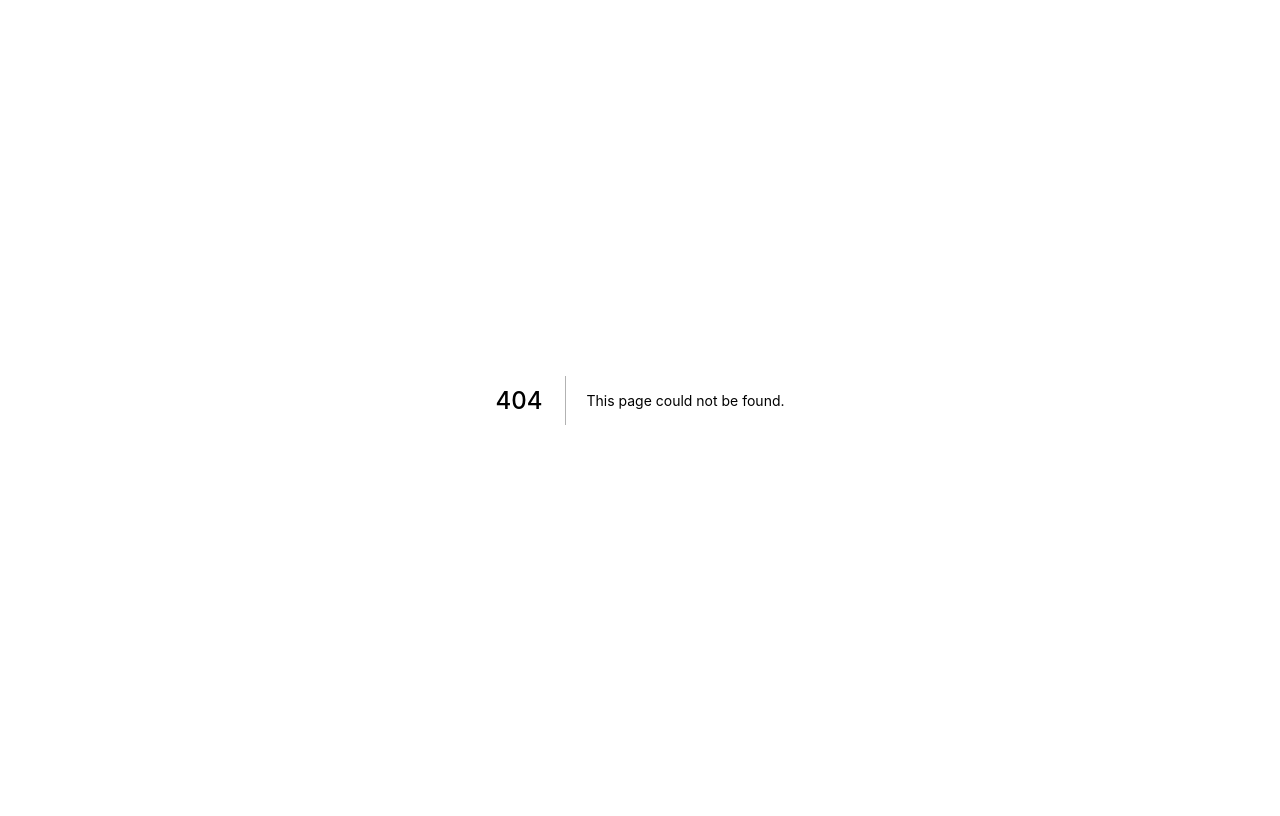
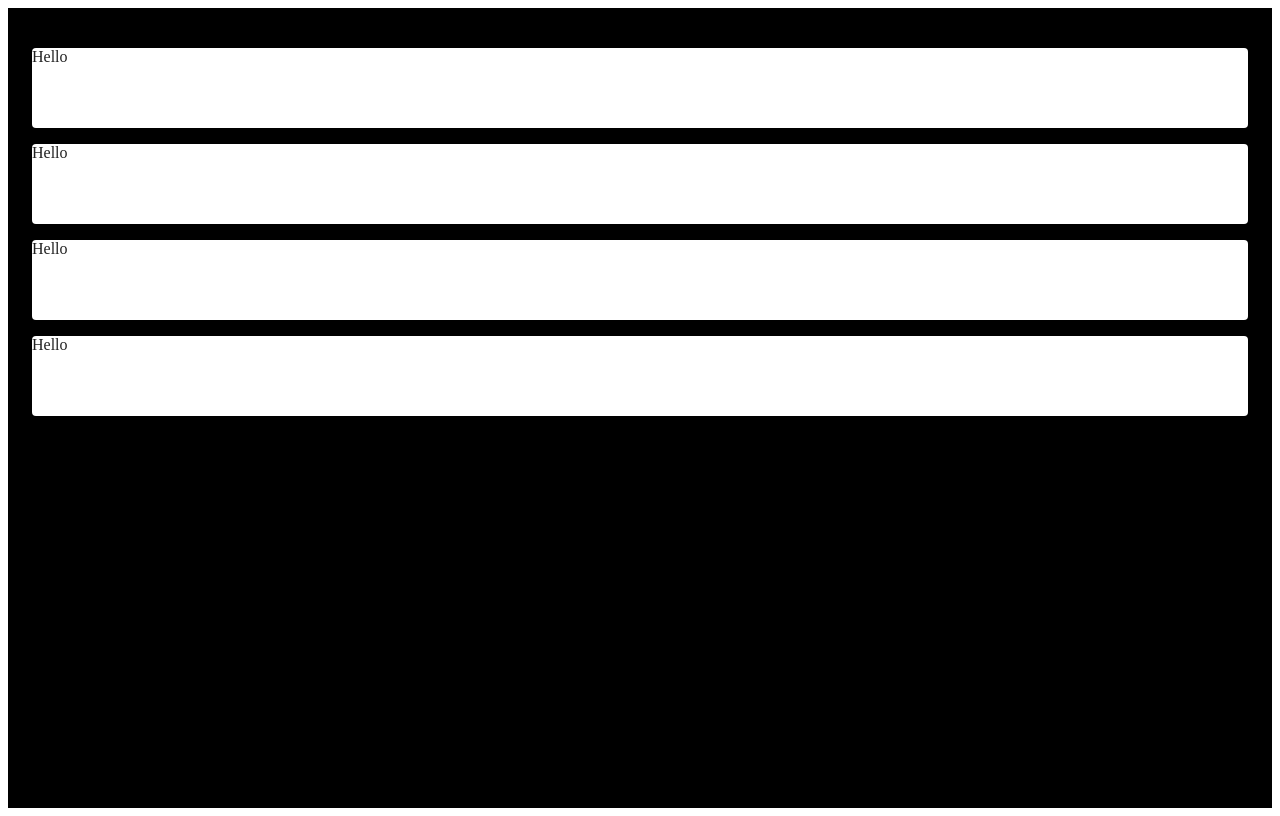
Before and after one commit to JSONJunkie/aNone, a Next.js app: page /feed in a window 1280 px wide. Before the commit this address had no page. Built offline with nearby package versions, Linux system fonts and the light colour scheme.

Commit message:
start on Comment card, navrbar, and feed page. styles gone on reload, not using material-ui properly for server side

```diff
--- /dev/null
+++ b/components/CommentCard.js
@@ -0,0 +1,21 @@
+import { makeStyles } from "@material-ui/core/styles";
+import Card from "@material-ui/core/Card";
+
+const useStyles = makeStyles(theme => ({
+  root: {
+    // display: "flex",
+    minHeight: theme.spacing(10),
+    marginBottom: theme.spacing(2)
+  },
+  content: {
+    flexGrow: 1
+  }
+}));
+
+const CommentCard = () => {
+  const classes = useStyles();
+
+  return <Card className={classes.root}>Hello</Card>;
+};
+
+export default CommentCard;
--- /dev/null
+++ b/components/Navbar.js
@@ -0,0 +1,31 @@
+import { makeStyles } from "@material-ui/core/styles";
+import { Fragment } from "react";
+import AppBar from "@material-ui/core/AppBar";
+
+const useStyles = makeStyles(theme => ({
+  root: {
+    // display: "flex",
+    // height: theme.spacing(5)
+    // position: "absolute",
+    // top: "0px"
+  },
+  content: {
+    flexGrow: 1,
+    paddingTop: theme.spacing(5)
+    // background: "black"
+  }
+}));
+
+const Navbar = () => {
+  const classes = useStyles();
+
+  return (
+    <Fragment>
+      <div className={classes.root}>
+        <AppBar position="sticky">Hello</AppBar>
+      </div>
+    </Fragment>
+  );
+};
+
+export default Navbar;
--- /dev/null
+++ b/pages/feed.js
@@ -0,0 +1,37 @@
+import Button from "@material-ui/core/Button";
+import { makeStyles } from "@material-ui/core/styles";
+import Container from "@material-ui/core/Container";
+
+import Navbar from "../components/Navbar";
+import CommentCard from "../components/CommentCard";
+import { Fragment } from "react";
+
+const useStyles = makeStyles(theme => ({
+  root: {
+    display: "flex",
+    minHeight: "100vh"
+  },
+  content: {
+    flexGrow: 1,
+    paddingTop: theme.spacing(5),
+    background: "black"
+  }
+}));
+
+export default function Feed() {
+  const classes = useStyles();
+
+  return (
+    <Fragment>
+      {/* <Navbar /> */}
+      <div className={classes.root}>
+        <Container className={classes.content}>
+          <CommentCard />
+          <CommentCard />
+          <CommentCard />
+          <CommentCard />
+        </Container>
+      </div>
+    </Fragment>
+  );
+}
```
